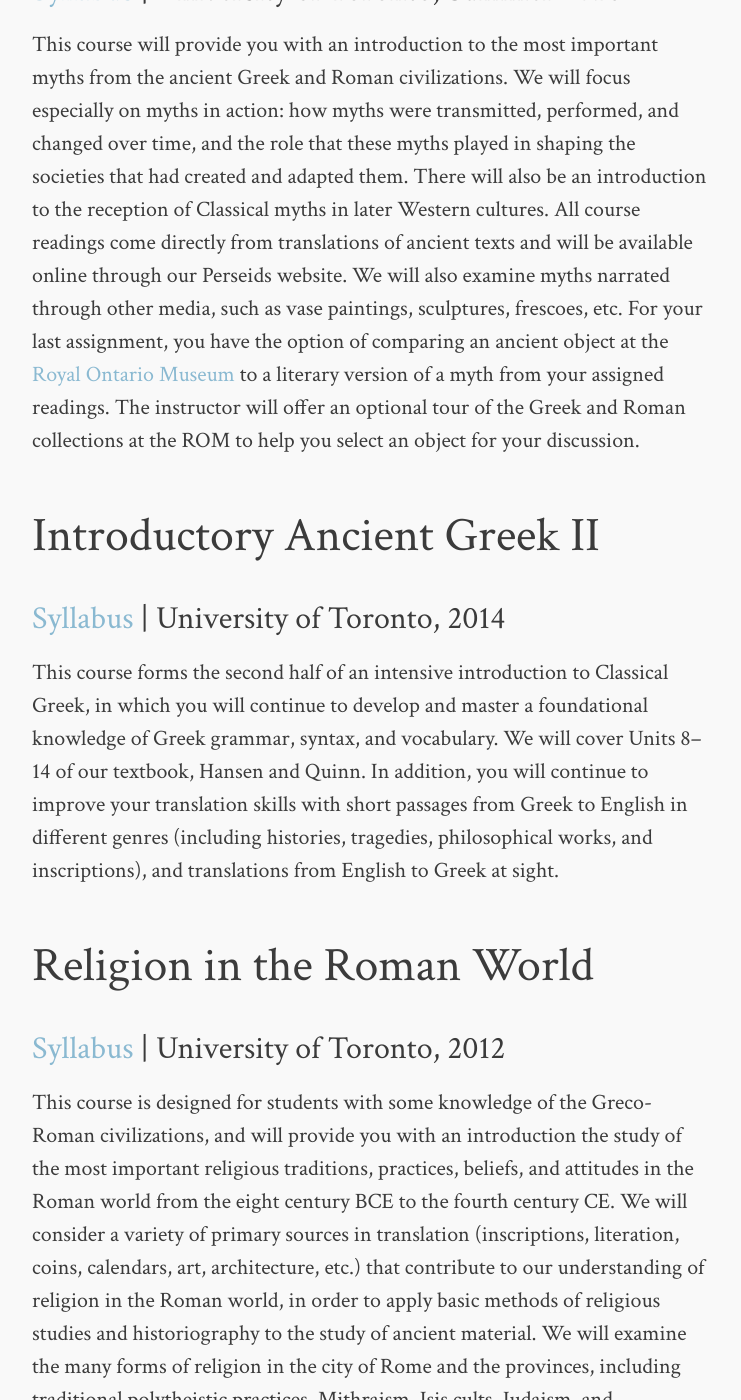
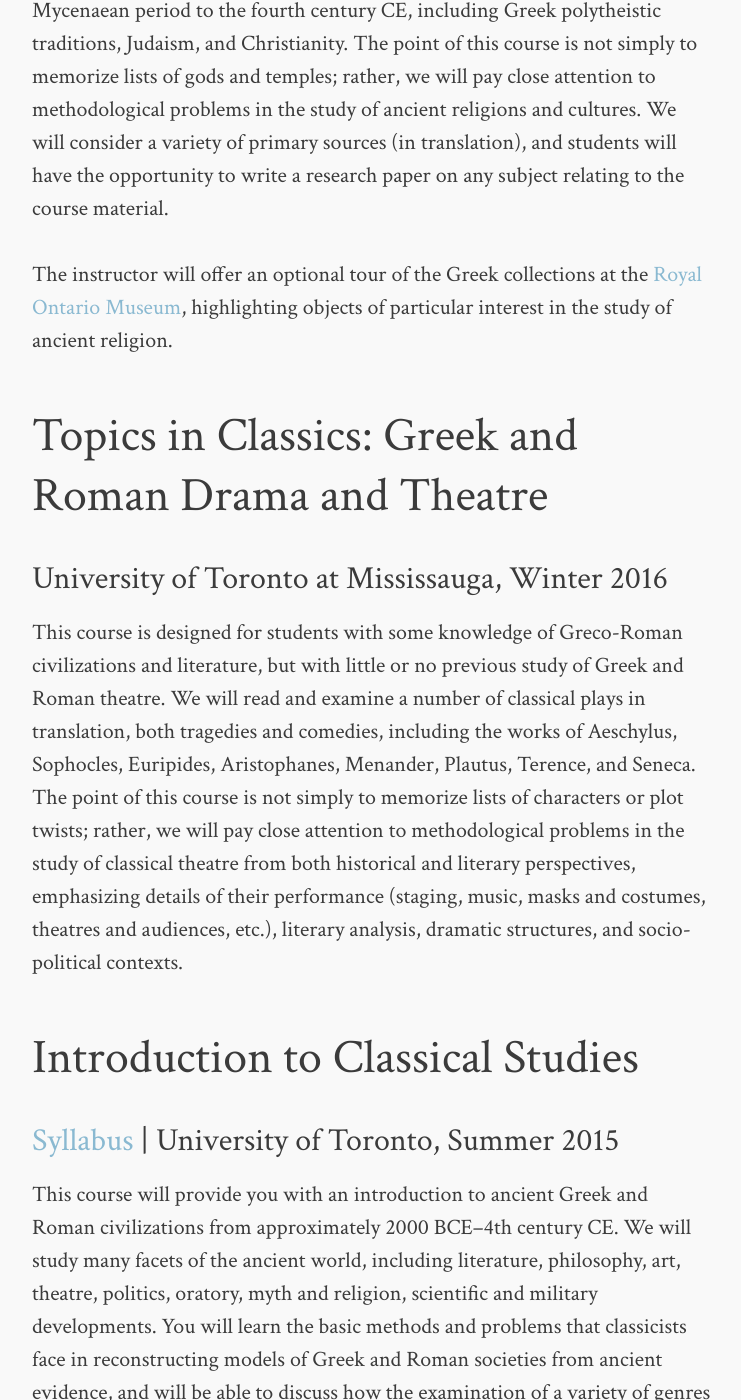
Before and after one commit to scbdunning/scbdunning.github.io, a Jekyll site: the page built from teaching.md, in a window 1280 px wide and 1400 px high, scrolled down 1050 px. Shown: the whole window, without its empty margins (268-1009 px from the left). Built offline with Jekyll 4.4.1, drawn with Linux system fonts in a browser that asks for light colours; some of the changed text lies outside the part shown.

Commit message:
Update syllabi

```diff
--- a/teaching.md
+++ b/teaching.md
@@ -8,38 +8,62 @@ image:
   feature: maenads.jpg
 ---
 
+## Religion in the Greek World
+
+### University of Toronto, Winter 2016
+
+This course is designed for students with some knowledge of the Greco-Roman civilizations, but with little or no previous study of Greek religions or other religions in the ancient Mediterranean. We will examine religious expressions, beliefs, and forms of worship in the Greek world from the Mycenaean period to the fourth century CE, including Greek polytheistic traditions, Judaism, and Christianity. The point of this course is not simply to memorize lists of gods and temples; rather, we will pay close attention to methodological problems in the study of ancient religions and cultures. We will consider a variety of primary sources (in translation), and students will have the opportunity to write a research paper on any subject relating to the course material.
+
+The instructor will offer an optional tour of the Greek collections at the [Royal Ontario Museum](http://www.rom.on.ca/), highlighting objects of particular interest in the study of ancient religion.
+
+## Topics in Classics: Greek and Roman Drama and Theatre
+
+### University of Toronto at Mississauga, Winter 2016
+
+This course is designed for students with some knowledge of Greco-Roman civilizations and literature, but with little or no previous study of Greek and Roman theatre. We will read and examine a number of classical plays in translation, both tragedies and comedies, including the works of Aeschylus, Sophocles, Euripides, Aristophanes, Menander, Plautus, Terence, and Seneca. The point of this course is not simply to memorize lists of characters or plot twists; rather, we will pay close attention to methodological problems in the study of classical theatre from both historical and literary perspectives, emphasizing details of their performance (staging, music, masks and costumes, theatres and audiences, etc.), literary analysis, dramatic structures, and socio-political contexts.
+
+## Introduction to Classical Studies
+
+### [Syllabus](/pdfs/cla160-intro-to-classical-studies.pdf) | University of Toronto, Summer 2015
+
+This course will provide you with an introduction to ancient Greek and Roman civilizations from approximately 2000 BCE–4th century CE. We will study many facets of the ancient world, including literature, philosophy, art, theatre, politics, oratory, myth and religion, scientific and military developments. You will learn the basic methods and problems that classicists face in reconstructing models of Greek and Roman societies from ancient evidence, and will be able to discuss how the examination of a variety of genres and media (poetry, letters, biographies, histories, inscriptions, coins, works of art and architecture, etc.) can contribute to our understanding of these civilizations. There will also be a brief introduction to the reception of classical culture in later Western societies, and how classical texts and artefacts have been preserved and transmitted across the centuries.
+
+Participation in class is crucial; in one project, for example, you will re-enact the debate between the Melians and the Athenians concerning the fate of Melos during the Peloponnesian War. For your text/object analysis paper, you have the option of selecting an ancient object at the [Royal Ontario Museum](http://www.rom.on.ca/). The instructor will offer an optional tour of the Greek and Roman collections at the [ROM](http://www.rom.on.ca/) to help you select an object for your discussion.
+
 ## Introductory Latin II
 
-### University of Toronto, Winter 2015
+### [Syllabus](/pdfs/lat102-intro-to-latin-ii.pdf) | University of Toronto, Winter 2015
+
+This course forms the second half of an intensive introduction to Classical Latin, in which you will continue to develop and master a foundational knowledge of Latin grammar, syntax, and vocabulary, as well as your ability to translate short seen and unseen passages of prose from Latin to English, and vice versa. We will cover Chapters 16–32 of our textbook, Shelmerdine.
 
 ## Introduction to Classical Mythology
 
-### [Syllabus]({{ site.url }}/pdfs/cla204-intro-to-classical-myth.pdf) | University of Toronto, Summer 2014
+### [Syllabus](/pdfs/cla204-intro-to-classical-myth.pdf) | University of Toronto, Summer 2014
 
 This course will provide you with an introduction to the most important myths from the ancient Greek and Roman civilizations. We will focus especially on myths in action: how myths were transmitted, performed, and changed over time, and the role that these myths played in shaping the societies that had created and adapted them. There will also be an introduction to the reception of Classical myths in later Western cultures. All course readings come directly from translations of ancient texts and will be available online through our Perseids website. We will also examine myths narrated through other media, such as vase paintings, sculptures, frescoes, etc. For your last assignment, you have the option of comparing an ancient object at the [Royal Ontario Museum](http://www.rom.on.ca/) to a literary version of a myth from your assigned readings. The instructor will offer an optional tour of the Greek and Roman collections at the ROM to help you select an object for your discussion.
 
 ## Introductory Ancient Greek II
 
-### [Syllabus]({{ site.url }}/pdfs/grk102-intro-to-greek-ii.pdf) | University of Toronto, 2014
+### [Syllabus](/pdfs/grk102-intro-to-greek-ii.pdf) | University of Toronto, 2014
 
 This course forms the second half of an intensive introduction to Classical Greek, in which you will continue to develop and master a foundational knowledge of Greek grammar, syntax, and vocabulary. We will cover Units 8–14 of our textbook, Hansen and Quinn. In addition, you will continue to improve your translation skills with short passages from Greek to English in different genres (including histories, tragedies, philosophical works, and inscriptions), and translations from English to Greek at sight.
 
 ## Religion in the Roman World
 
-### [Syllabus]({{ site.url }}/pdfs/cla310-religion-in-the-roman-world.pdf) | University of Toronto, 2012
+### [Syllabus](/pdfs/cla310-religion-in-the-roman-world.pdf) | University of Toronto, 2012
 
-This course is designed for students with some knowledge of the Greco-Roman civilizations, and will provide you with an introduction the study of the most important religious traditions, practices, beliefs, and attitudes in the Roman world from the eight century BCE to the fourth century CE. We will consider a variety of primary sources in translation (inscriptions, literation, coins, calendars, art, architecture, etc.) that contribute to our understanding of religion in the Roman world, in order to apply basic methods of religious studies and historiography to the study of ancient material. We will examine the many forms of religion in the city of Rome and the provinces, including traditional polytheistic practices, Mithraism, Isis cults, Judaism, and Christianity.
+This course is designed for students with some knowledge of the Greco-Roman civilizations, and will provide you with an introduction the study of the most important religious traditions, practices, beliefs, and attitudes in the Roman world from the eighth century BCE to the fourth century CE. We will consider a variety of primary sources in translation (inscriptions, literation, coins, calendars, art, architecture, etc.) that contribute to our understanding of religion in the Roman world, in order to apply basic methods of religious studies and historiography to the study of ancient material. We will examine the many forms of religion in the city of Rome and the provinces, including traditional polytheistic practices, Mithraism, Isis cults, Judaism, and Christianity.
 
 The instructor will offer an optional tour of the Roman collections at the [Royal Ontario Museum](http://www.rom.on.ca/), highlighting objects of particular interest in the study of ancient religion.
 
 ## Introduction to Roman History
 
-### [Syllabus]({{ site.url }}/pdfs/cla231-intro-to-roman-history.pdf) | University of Toronto at Mississauga, 2012
+### [Syllabus](/pdfs/cla231-intro-to-roman-history.pdf) | University of Toronto at Mississauga, 2012
 
 This course is designed for students with little or no previous study of Roman civilization or history in general. We will examine over one thousand years of Roman history, from the city’s prehistoric foundations to the Empire of the fourth century CE. The point of this course is not simply to memorize lists of names and dates; rather, we will pay close attention to methodological problems in the study of history, ancient and modern. We will consider a variety of primary sources (in translation) that contribute to our understanding of the Roman world, while discussing the issues that historians face in reconstructing models of the past.
 
 ## Introductory Latin I
 
-### [Syllabus]({{ site.url }}/pdfs/lat101-intro-to-latin-i.pdf) | University of Toronto, 2011
+### [Syllabus](/pdfs/lat101-intro-to-latin-i.pdf) | University of Toronto, 2011
 
 This course forms the first half of an intensive introduction to Classical Latin, in which you will develop and master a foundational knowledge of Latin grammar, syntax, and vocabulary, gaining the ability to translate short passages of prose from Latin to English, and vice versa. We will cover Chapters 1–22 in our textbook, Wheelock's.
```
Also changed, not shown: 7 other files.
